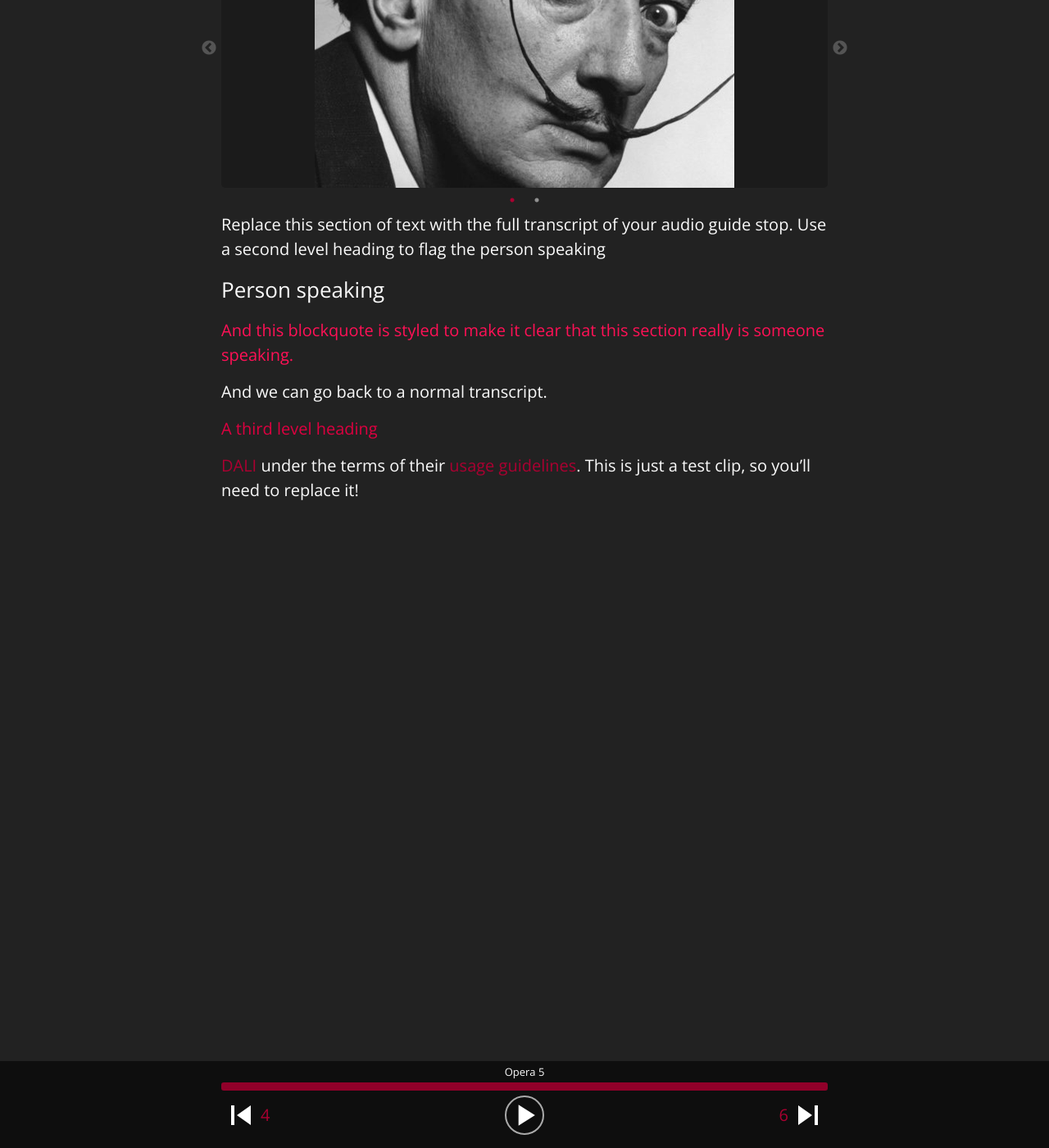
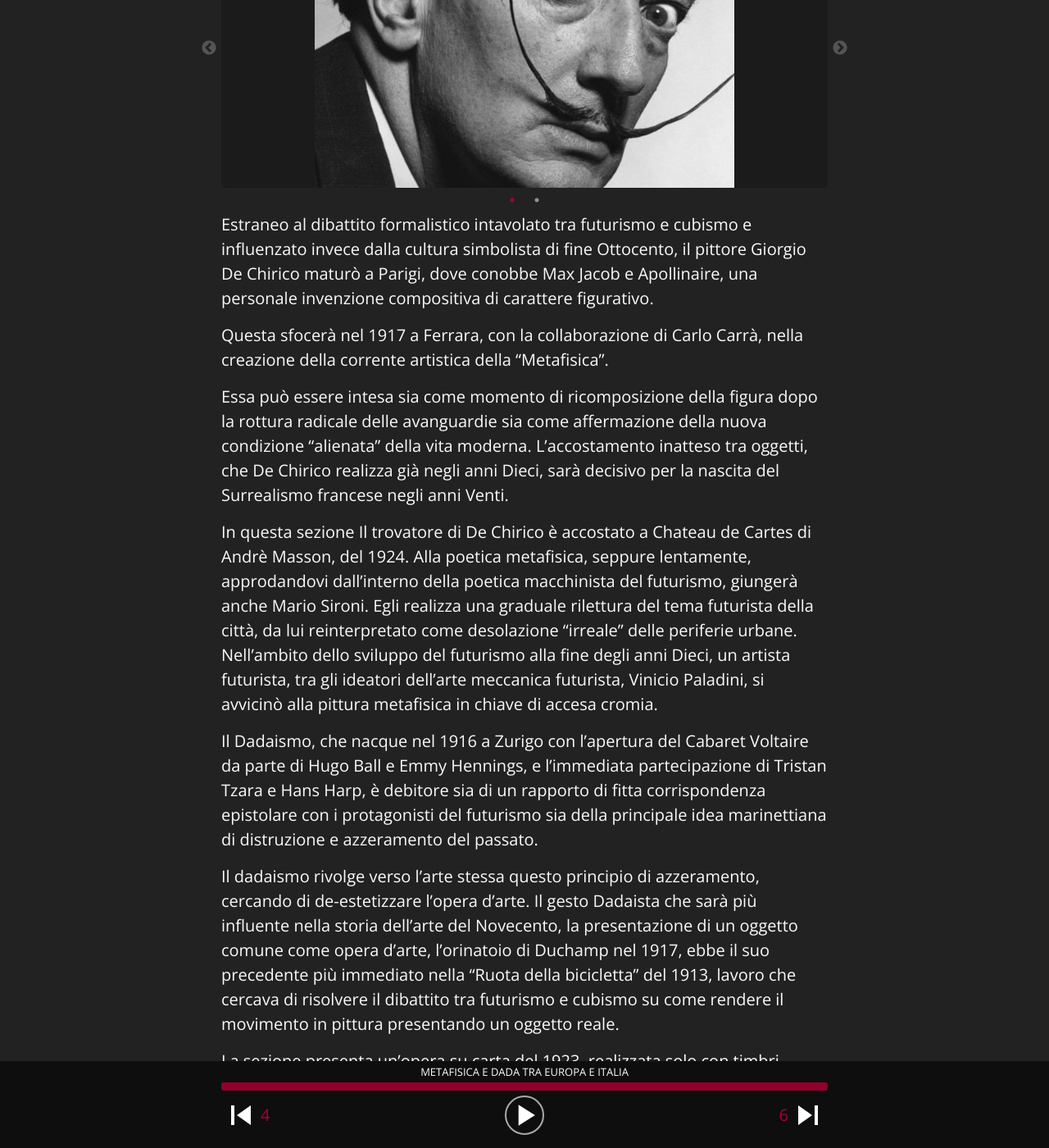
Before and after one commit to giannimessina/audioguide, a Jekyll site: the page built from stops/5.md, in a window 1280 px wide and 1400 px high, scrolled down 350 px. Shown: the whole window at 82% size. Built offline with Jekyll 4.4.1, drawn with Linux system fonts in a browser that asks for light colours; some of the changed text lies outside the part shown.

```diff
--- a/stops/5.md
+++ b/stops/5.md
@@ -2,11 +2,11 @@
 layout: episode
 permalink: /stops/5/
 type: stop
-section_title: Stop 5
-title: Opera 5
+section_title: Prima sala
+title: METAFISICA E DADA TRA EUROPA E ITALIA
 page_rank: 5
 stop_id: 5
-audio_file: audio1.mp3
+audio_file: audio5.mp3
 hero_images:
 hero_images:
  - path: 01-01.jpg
@@ -15,14 +15,18 @@ hero_images:
    alt_text: Second example photo for stop 5
 ---
 
-Replace this section of text with the full transcript of your audio guide stop. Use a second level heading to flag the person speaking
+Estraneo al dibattito formalistico intavolato tra futurismo e cubismo e influenzato invece dalla cultura simbolista di fine Ottocento, il pittore Giorgio De Chirico maturò a Parigi, dove conobbe Max Jacob e Apollinaire, una personale invenzione compositiva di carattere figurativo.
 
-## Person speaking
+Questa sfocerà nel 1917 a Ferrara, con la collaborazione di Carlo Carrà, nella creazione della corrente artistica della “Metafisica”.
 
-> And this blockquote is styled to make it clear that this section really is someone speaking.
+Essa può essere intesa sia come momento di ricomposizione della figura dopo la rottura radicale delle avanguardie sia come affermazione della nuova condizione “alienata” della vita moderna. L’accostamento inatteso tra oggetti, che De Chirico realizza già negli anni Dieci, sarà decisivo per la nascita del Surrealismo francese negli anni Venti.
 
-And we can go back to a normal transcript.
+In questa sezione Il trovatore di De Chirico è accostato a Chateau de Cartes di Andrè Masson, del 1924. Alla poetica metafisica, seppure lentamente, approdandovi dall’interno della poetica macchinista del futurismo, giungerà anche Mario Sironi. Egli realizza una graduale rilettura del tema futurista della città, da lui reinterpretato come desolazione “irreale” delle periferie urbane. Nell’ambito dello sviluppo del futurismo alla fine degli anni Dieci, un artista futurista, tra gli ideatori dell’arte meccanica futurista, Vinicio Paladini, si avvicinò alla pittura metafisica in chiave di accesa cromia.
 
-### A third level heading
+Il Dadaismo, che nacque nel 1916 a Zurigo con l’apertura del Cabaret Voltaire da parte di Hugo Ball e Emmy Hennings, e l’immediata partecipazione di Tristan Tzara e Hans Harp, è debitore sia di un rapporto di fitta corrispondenza epistolare con i protagonisti del futurismo sia della principale idea marinettiana di distruzione e azzeramento del passato.
 
-[DALI](http://www.dali.com) under the terms of their [usage guidelines](http://www.dali.com). This is just a test clip, so you'll need to replace it!
+Il dadaismo rivolge verso l’arte stessa questo principio di azzeramento, cercando di de-estetizzare l’opera d’arte. Il gesto Dadaista che sarà più influente nella storia dell’arte del Novecento, la presentazione di un oggetto comune come opera d’arte, l’orinatoio di Duchamp nel 1917, ebbe il suo precedente più immediato nella “Ruota della bicicletta” del 1913, lavoro che cercava di risolvere il dibattito tra futurismo e cubismo su come rendere il movimento in pittura presentando un oggetto reale.
+
+La sezione presenta un’opera su carta del 1923, realizzata solo con timbri, firme e schemi, del tedesco Kurt Schwitters, tra i maggiori esponenti di Dada, capostipite del Dada berlinese, e tre opere di artisti futuristi, Fortunato Depero, Francesco Cangiullo e Antonio Fornari, caratterizzate in senso dadaista, cioè come “forza di negazione”.
+
+Il dadaismo ebbe il suo più importante rappresentante in Italia nel filosofo e pittore, prima futurista, Julius Evola.
```
Also changed, not shown: stops/6.md (+6 -8 lines).
